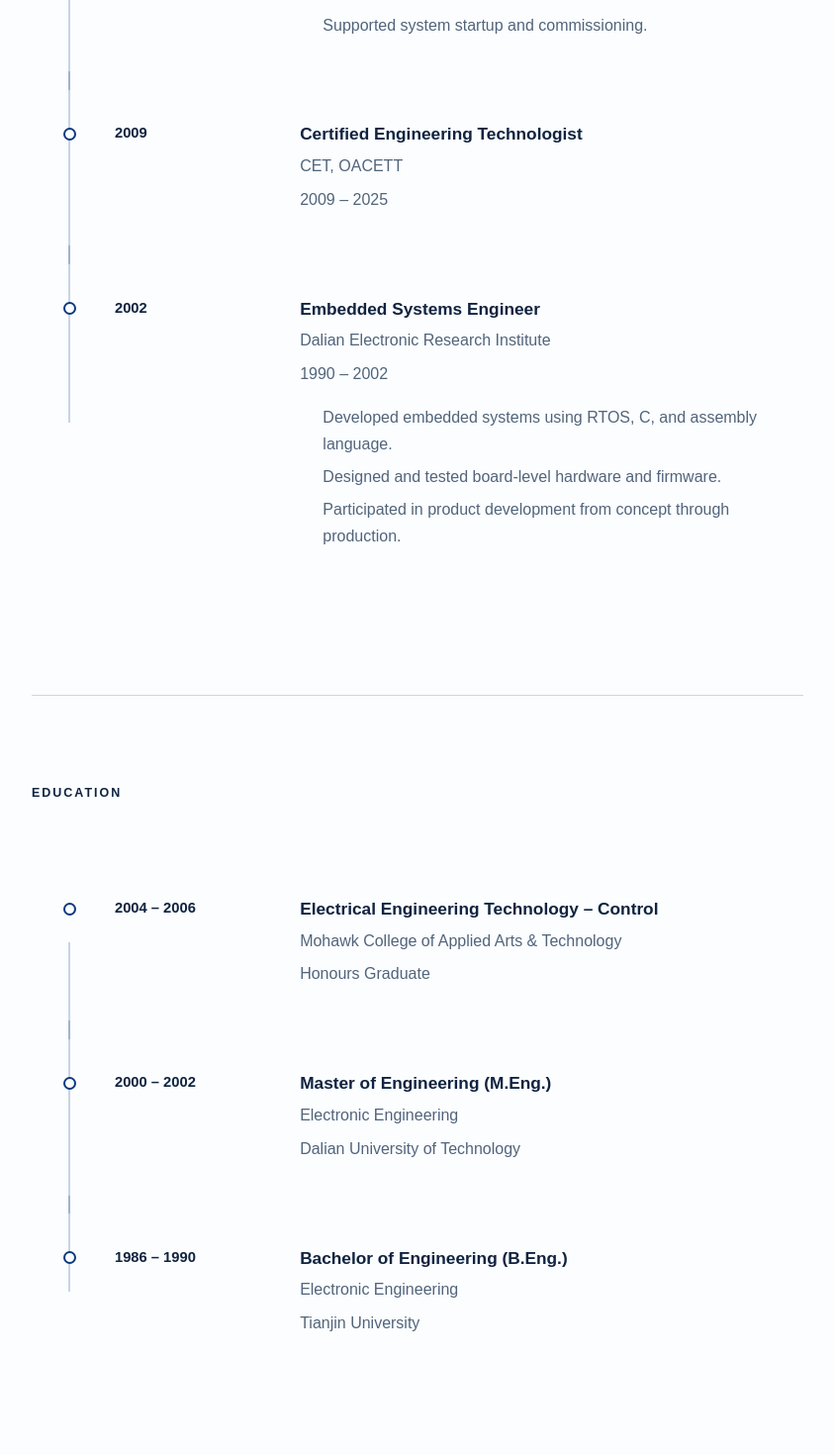
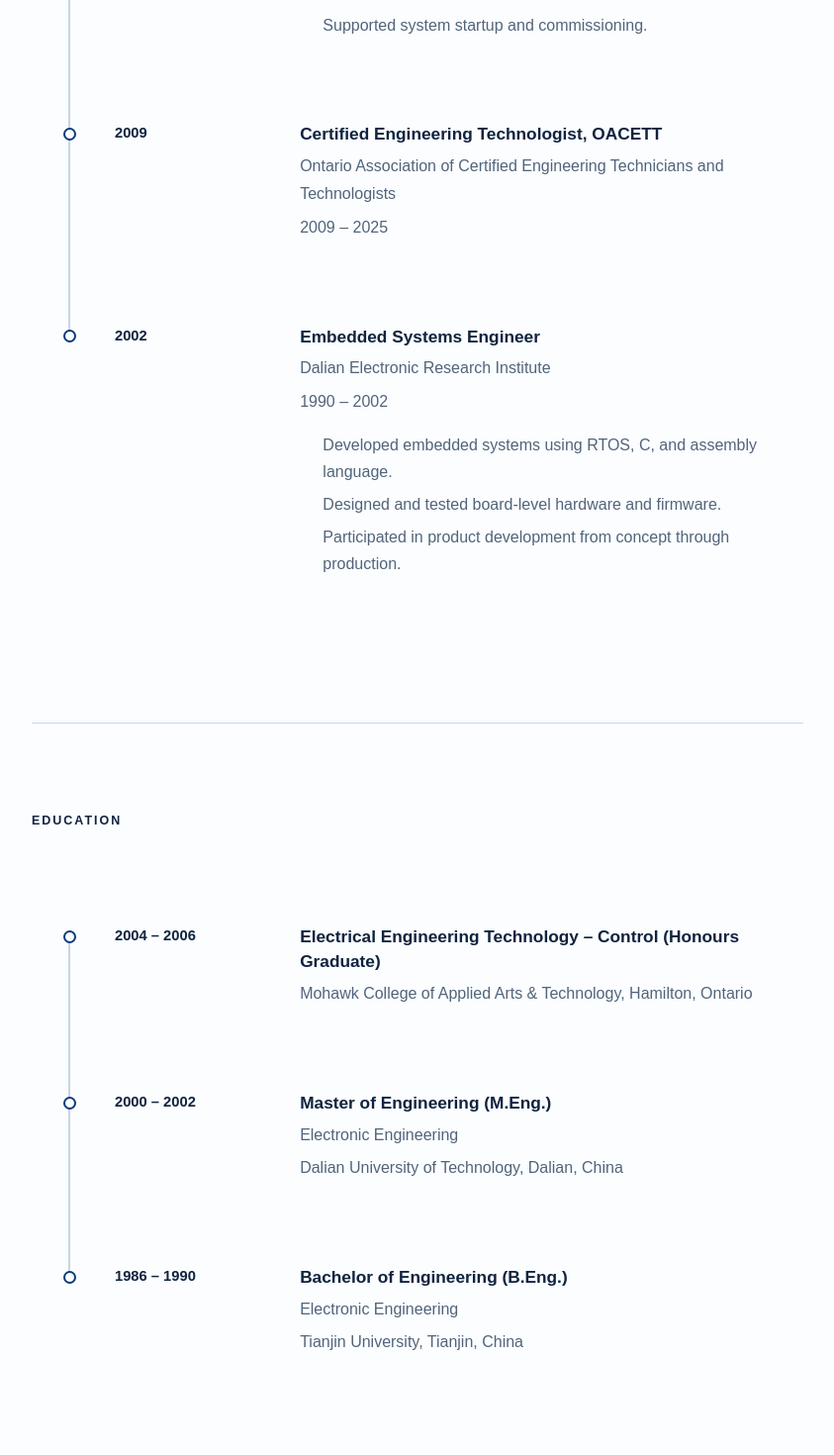
Before and after one commit to kwcontrols/KW-Portfolio, a Next.js app: page /resume in a window 1280 px wide. Shown: the part 840-2310 px from the top of the page at 99% size, without its empty margins (218-1061 px from the left). Built offline with nearby package versions, Linux system fonts and the light colour scheme.

Commit message:
Refine resume timeline content and connectors

```diff
--- a/app/globals.css
+++ b/app/globals.css
@@ -123,12 +123,11 @@ p { color: var(--ink-soft); font-size: 1rem; line-height: 1.75; }
 .resume-section + .resume-section { margin-top: clamp(5rem, 9vw, 8rem); padding-top: clamp(4rem, 7vw, 6rem); border-top: 1px solid var(--line); }
 .resume-section > h1 { max-width: none; color: var(--ink); font-family: Arial, Helvetica, sans-serif; font-size: .78rem; font-weight: 700; letter-spacing: .16em; line-height: 1.4; }
 .resume-timeline { margin-top: clamp(2.5rem, 5vw, 4rem); }
-.timeline-row { display: grid; grid-template-columns: 28px minmax(110px, .32fr) minmax(0, 1fr); gap: clamp(1rem, 3vw, 2rem); position: relative; padding: clamp(1.35rem, 3vw, 2rem) clamp(1rem, 2vw, 1.5rem); border-radius: 2px; cursor: pointer; outline: none; transition: background-color 280ms ease; }
-.timeline-row + .timeline-row { margin-top: clamp(.75rem, 2vw, 1.25rem); }
+.timeline-row { --timeline-row-padding: clamp(1.35rem, 3vw, 2rem); --timeline-row-gap: clamp(.75rem, 2vw, 1.25rem); display: grid; grid-template-columns: 28px minmax(110px, .32fr) minmax(0, 1fr); gap: clamp(1rem, 3vw, 2rem); position: relative; padding: var(--timeline-row-padding) clamp(1rem, 2vw, 1.5rem); border-radius: 2px; cursor: pointer; outline: none; transition: background-color 280ms ease; }
+.timeline-row + .timeline-row { margin-top: var(--timeline-row-gap); }
 .timeline-marker { position: relative; display: flex; justify-content: center; align-self: stretch; min-height: 100%; }
-.timeline-marker::before { content: ""; position: absolute; top: calc(-1 * clamp(2.1rem, 4vw, 3.25rem)); bottom: calc(-1 * clamp(2.1rem, 4vw, 3.25rem)); left: 50%; width: 1px; background: rgba(11, 56, 125, .42); transform: translateX(-50%); transition: width 280ms ease, background-color 280ms ease; }
-.timeline-row:first-child .timeline-marker::before { top: 50%; }
-.timeline-row:last-child .timeline-marker::before { bottom: 50%; }
+.timeline-marker::after { content: ""; position: absolute; z-index: 0; top: calc(.35rem + 6.5px); bottom: calc(-1 * var(--timeline-row-padding) - var(--timeline-row-gap) - var(--timeline-row-padding) - .35rem - 6.5px); left: 50%; width: 1px; background: rgba(11, 56, 125, .42); transform: translateX(-50%); }
+.timeline-row:last-child .timeline-marker::after { display: none; }
 .timeline-marker span { position: relative; z-index: 1; width: 13px; height: 13px; margin-top: .35rem; border: 2px solid var(--blue-dark); border-radius: 50%; background: var(--paper); transition: background-color 280ms ease, border-color 280ms ease, transform 280ms ease; }
 .timeline-year { margin: 0; color: var(--ink); font-size: .92rem; font-weight: 700; line-height: 1.5; transition: color 280ms ease, transform 280ms ease; transform-origin: left center; }
 .timeline-content h2 { max-width: none; color: var(--ink); font-family: Arial, Helvetica, sans-serif; font-size: 1.08rem; font-weight: 700; letter-spacing: 0; line-height: 1.45; transition: color 280ms ease, transform 280ms ease; transform-origin: left center; }
@@ -137,7 +136,6 @@ p { color: var(--ink-soft); font-size: 1rem; line-height: 1.75; }
 .timeline-content li { padding-left: .25rem; line-height: 1.7; }
 .timeline-content li + li { margin-top: .35rem; }
 .timeline-row:hover, .timeline-row:focus-visible, .timeline-row.is-active { background: rgba(237, 245, 255, .72); }
-.timeline-row:hover .timeline-marker::before, .timeline-row:focus-visible .timeline-marker::before, .timeline-row.is-active .timeline-marker::before { width: 2px; background: var(--blue); }
 .timeline-row:hover .timeline-marker span, .timeline-row:focus-visible .timeline-marker span, .timeline-row.is-active .timeline-marker span { border-color: var(--blue); background: var(--blue); transform: scale(1.08); }
 .timeline-row:hover .timeline-year, .timeline-row:hover .timeline-content h2, .timeline-row:focus-visible .timeline-year, .timeline-row:focus-visible .timeline-content h2, .timeline-row.is-active .timeline-year, .timeline-row.is-active .timeline-content h2 { color: var(--blue); transform: scale(1.018); }
 footer { display: flex; justify-content: space-between; gap: 2rem; padding: 1.8rem 0 3rem; color: var(--ink-soft); font-size: .75rem; }
--- a/app/resume/ResumeTimeline.tsx
+++ b/app/resume/ResumeTimeline.tsx
@@ -32,8 +32,11 @@ const CAREER_JOURNEY: TimelineEntry[] = [
   },
   {
     marker: "2009",
-    title: "Certified Engineering Technologist",
-    details: ["CET, OACETT", "2009 – 2025"],
+    title: "Certified Engineering Technologist, OACETT",
+    details: [
+      "Ontario Association of Certified Engineering Technicians and Technologists",
+      "2009 – 2025",
+    ],
   },
   {
     marker: "2002",
@@ -50,18 +53,18 @@ const CAREER_JOURNEY: TimelineEntry[] = [
 const EDUCATION: TimelineEntry[] = [
   {
     marker: "2004 – 2006",
-    title: "Electrical Engineering Technology – Control",
-    details: ["Mohawk College of Applied Arts & Technology", "Honours Graduate"],
+    title: "Electrical Engineering Technology – Control (Honours Graduate)",
+    details: ["Mohawk College of Applied Arts & Technology, Hamilton, Ontario"],
   },
   {
     marker: "2000 – 2002",
     title: "Master of Engineering (M.Eng.)",
-    details: ["Electronic Engineering", "Dalian University of Technology"],
+    details: ["Electronic Engineering", "Dalian University of Technology, Dalian, China"],
   },
   {
     marker: "1986 – 1990",
     title: "Bachelor of Engineering (B.Eng.)",
-    details: ["Electronic Engineering", "Tianjin University"],
+    details: ["Electronic Engineering", "Tianjin University, Tianjin, China"],
   },
 ];
 
```
